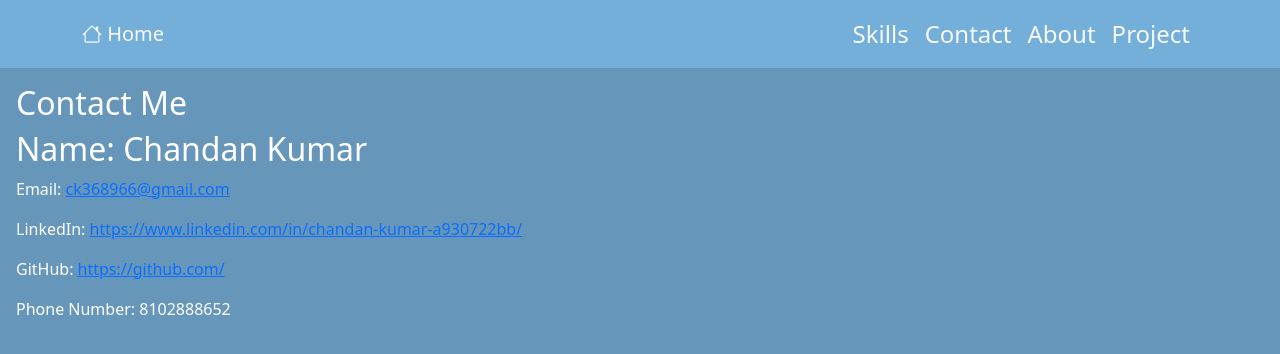
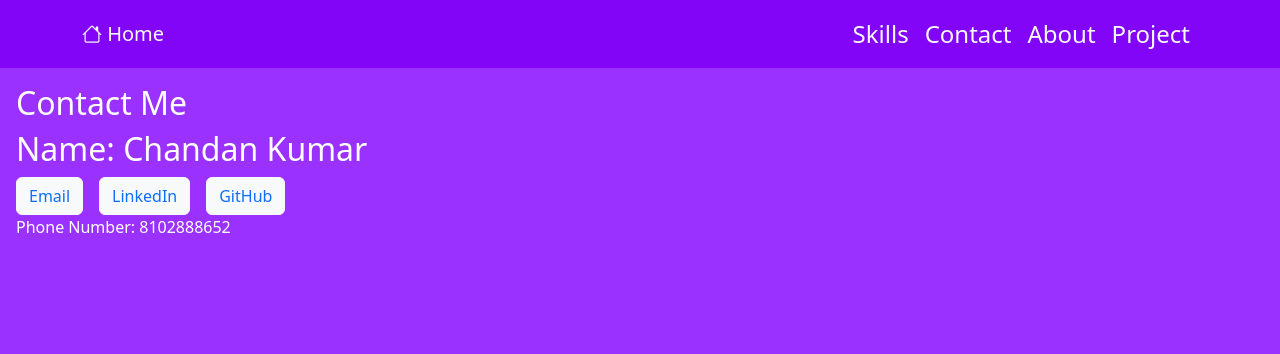
Before and after one commit to KumarChandan23/Portfolio, a React (Vite) app: page /contact in a window 1280 px wide. Shown: the top 354 px of the page. Built offline with nearby package versions, Linux system fonts and the light colour scheme.

Commit message:
update About, Contact, and Navbar components with improved styling; change background colors and enhance button layout

```diff
--- a/src/components/About/About.css
+++ b/src/components/About/About.css
@@ -1,9 +1,10 @@
 .about-container {
     display: flex;
     justify-content: center;
+    color:#fff;
     /* align-items: center; */
     /* height: 100vh; */
-    background-color: #f4f4f9;
+    /* background-color: #f4f4f9; */
 }
 
 .about-content {
@@ -15,13 +16,13 @@
 .about-content h1 {
     font-size: 3rem;
     margin-bottom: 1rem;
-    color: #333;
+    /* color: #333; */
 }
 
 .about-content p {
     font-size: 1.2rem;
     line-height: 1.8;
-    color: #555;
+    /* color: #555; */
     margin-bottom: 1.5rem;
 }
 
--- a/src/components/Contact/Contact.jsx
+++ b/src/components/Contact/Contact.jsx
@@ -1,14 +1,16 @@
 import React from 'react';
 
 const Contact = () => {
+    let style = {
+        backgroundColor: 'black',
+    }
     return (
         <section id="contact" className="contact p-lg-3 p-3 ">
             <h2>Contact Me</h2>
             <h2>Name: Chandan Kumar</h2>
-            <p>Email: <a href="mailto:ck368966@gmail.com" >ck368966@gmail.com</a>
-            </p>
-            <p>LinkedIn: <a href="https://www.linkedin.com/in/chandan-kumar-a930722bb/">https://www.linkedin.com/in/chandan-kumar-a930722bb/</a></p>
-            <p>GitHub: <a href="https://github.com/">https://github.com/</a> </p>
+            <button title='ck368966@gmail.com' id={style} className='btn btn-light'><a href="mailto:ck368966@gmail.com" target='_blank' className='text-decoration-none'>Email</a></button>
+            <button className='btn btn-light mx-3'><a href="https://www.linkedin.com/in/chandan-kumar-a930722bb/" target='_blank' className='text-decoration-none'>LinkedIn</a></button>
+            <button className='btn btn-light'><a href="https://github.com/" target='_blank' className='text-decoration-none'>GitHub</a> </button>
             <p>Phone Number: 8102888652</p>
         </section>
     );
--- a/src/components/Navbar/Navbar.jsx
+++ b/src/components/Navbar/Navbar.jsx
@@ -4,7 +4,7 @@ import Navbar from 'react-bootstrap/Navbar';
 
 function BasicExample() {
   return (
-    <Navbar expand="lg" className='fs-4' style={{ backgroundColor: '#74afd9' }}>
+    <Navbar expand="lg" className='fs-4' style={{ backgroundColor: 'rgb(131, 5, 248)' }}>
       <Container>
         <Navbar.Brand href="/home" className='text-light fs-5 bi bi-house'> Home</Navbar.Brand>
         <Navbar.Toggle aria-controls="basic-navbar-nav" />
--- a/src/index.css
+++ b/src/index.css
@@ -10,6 +10,6 @@
 html body {
   height: 100%;
   width: 100%;
-  background-color:#6697ba;
+  background-color:rgb(155, 49, 255);
   color: #fff;
 }
```
